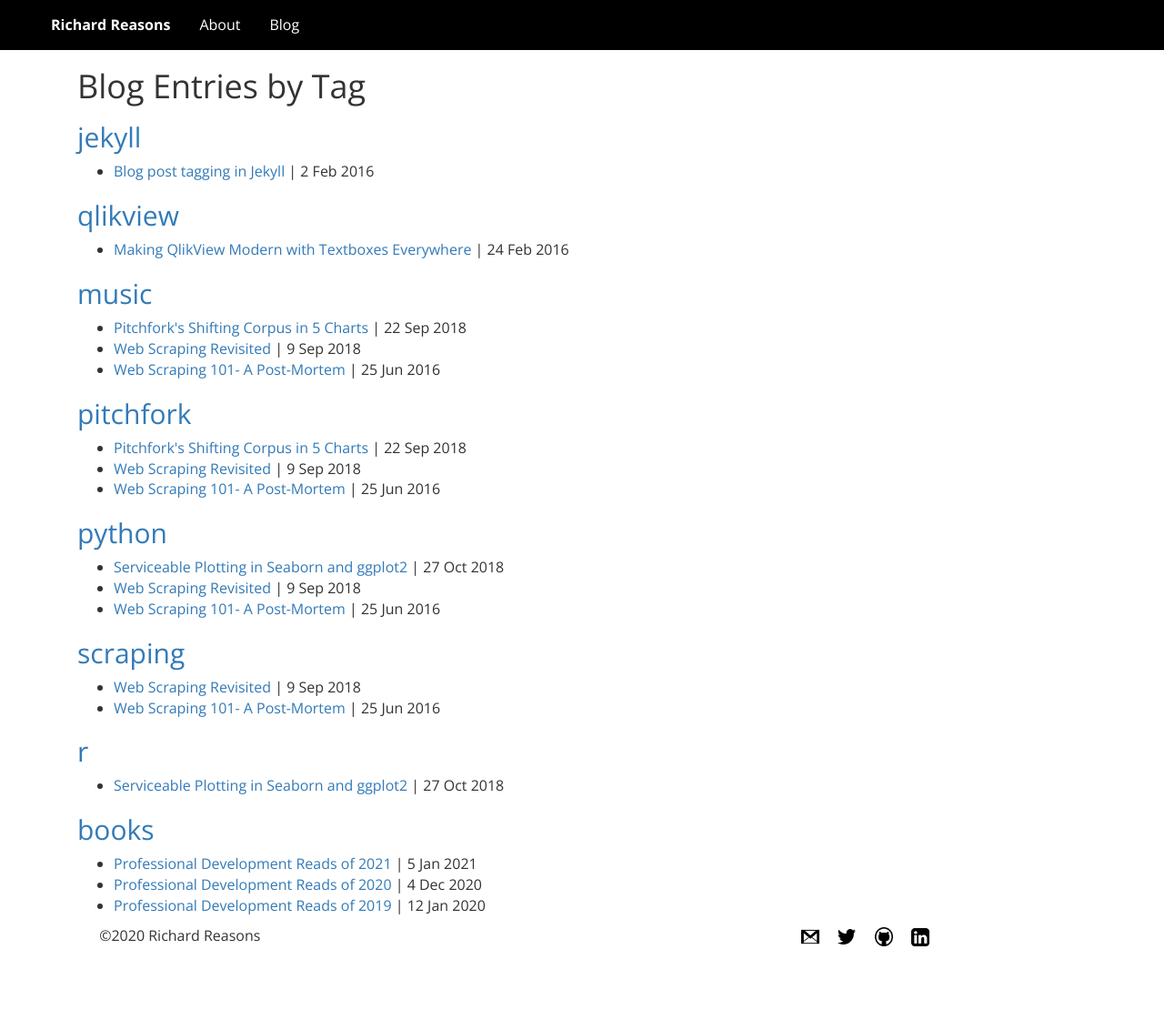
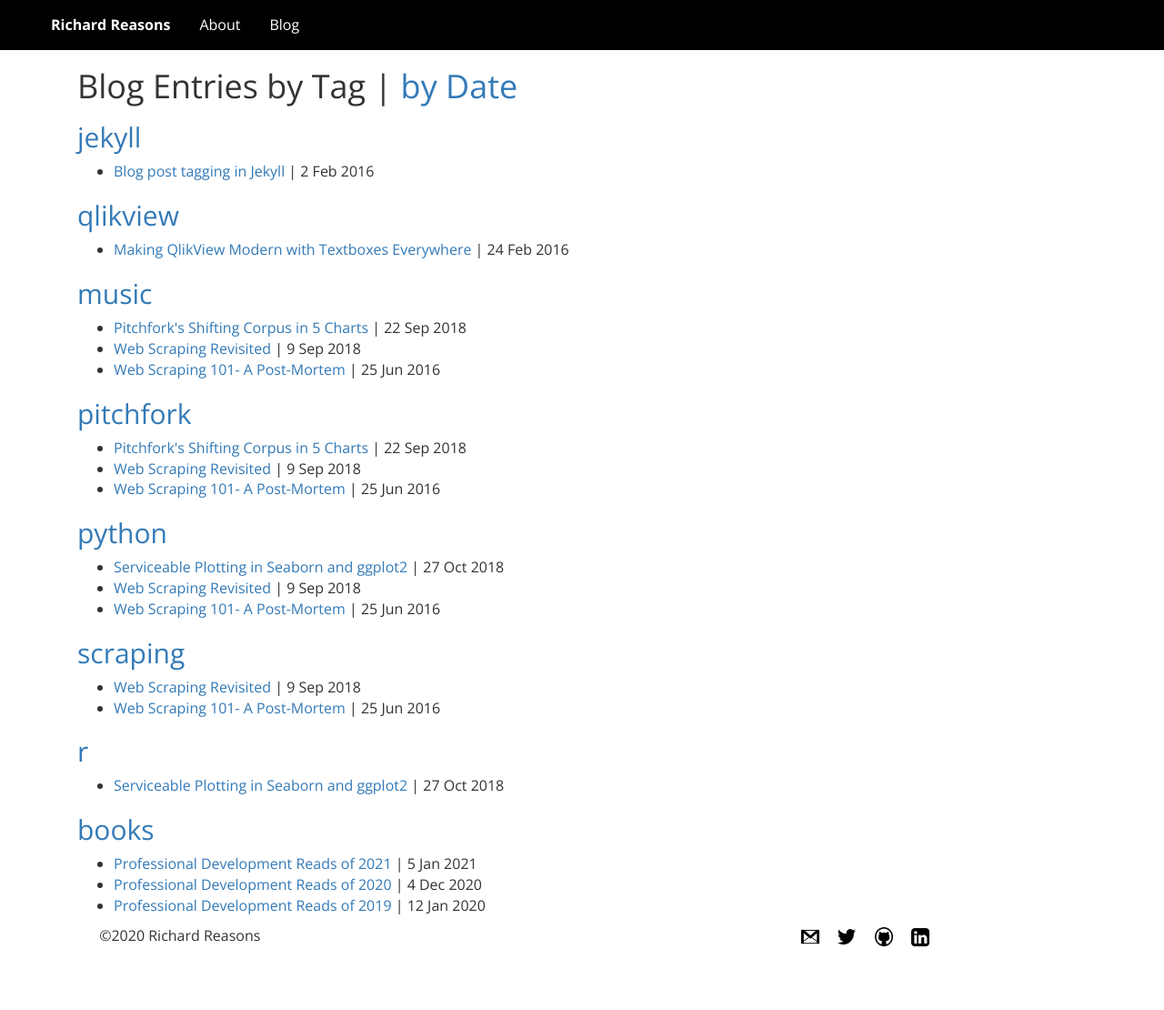
Before and after one commit to rgreasons/rgreasons.github.io, a Jekyll site: the page built from tags.html, in a window 1280 px wide. Shown: the whole page at 91% size. Built offline with Jekyll 4.4.1, drawn with Linux system fonts in a browser that asks for light colours; nearby versions of some CDN libraries.

Commit message:
Update tags.html

```diff
--- a/tags.html
+++ b/tags.html
@@ -3,7 +3,7 @@
 title: Blog Entries by Tag
 permalink: /blog/tags/
 ---
-<h1>{{ page.title }}</h1>
+<h1>{{ page.title }} | <a href="/blog/"> by Date</a></h1>
 
 	<div>
 			{% for tag in site.tags %}
```
